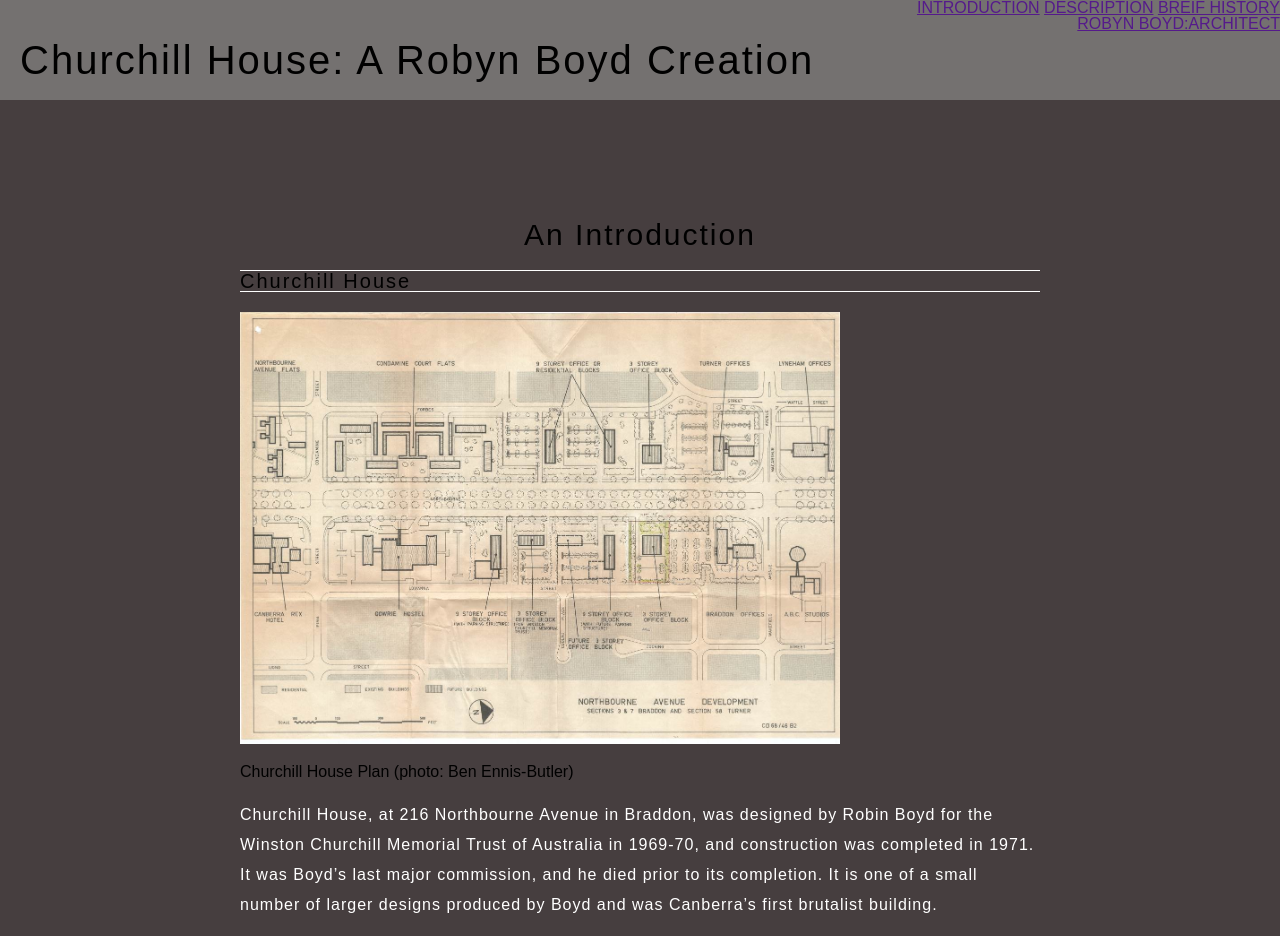
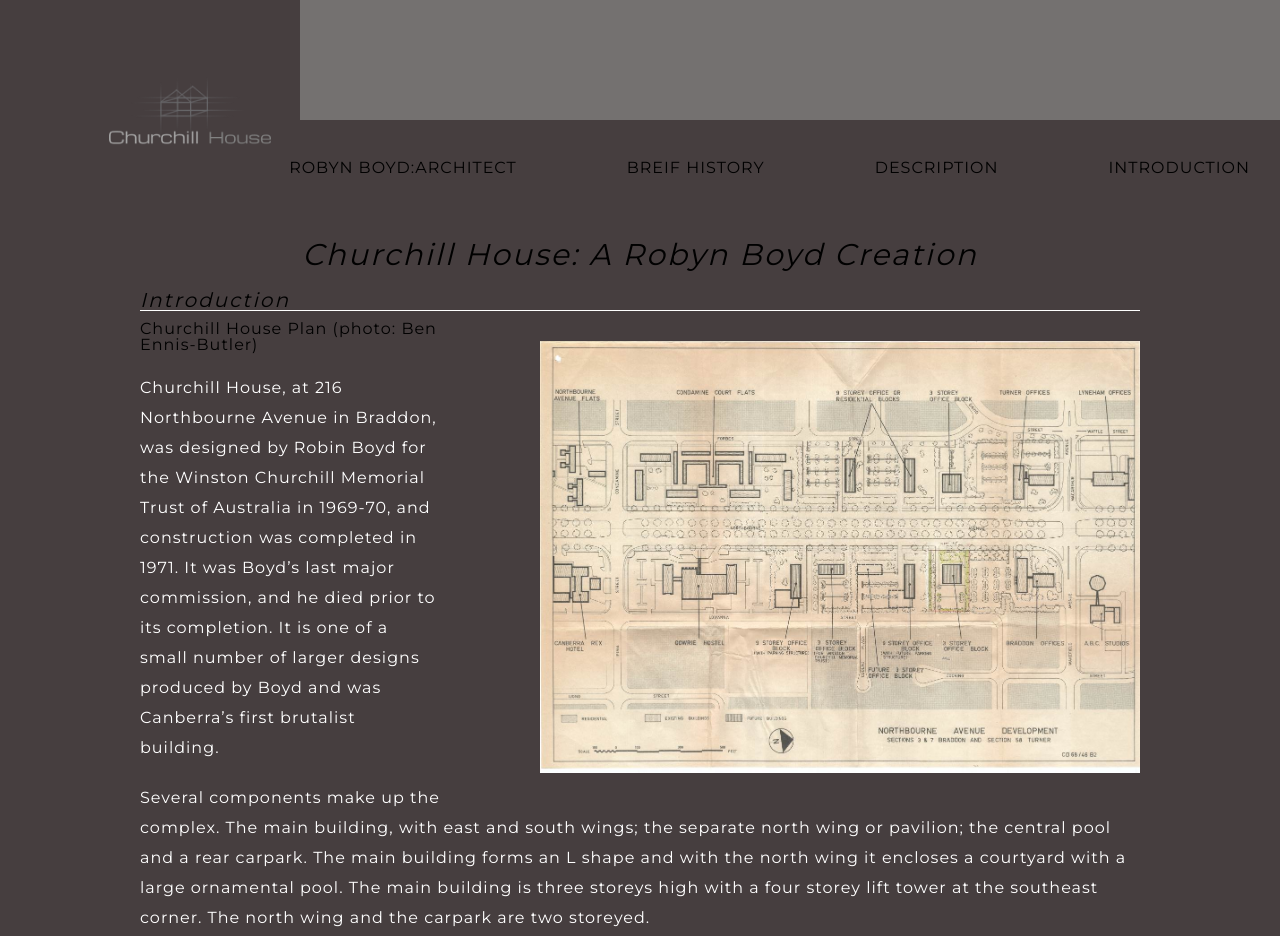
Before and after one commit to Hunta1/WEBSITE-DESIGN, a plain HTML site: page index.html in a window 1280 px wide. Shown: the top 936 px of the page. Drawn offline with Linux system fonts and the light colour scheme.

Commit message:
logo etc

```diff
--- a/assets/css/styles.css
+++ b/assets/css/styles.css
@@ -1,88 +1,159 @@
+@import url('https://fonts.googleapis.com/css?family=Montserrat:400,700&display=swap');
+
+
+ /* MAIN CONTENT */
 body {
-     background-color: #463E3f;
-     color: #000000;
-     font-family: sans-serif;
-     font-size: 16px;
+background-color:#463E3f;
+color:#000000;
+font-family:'Montserrat', sans-serif;
+font-size:16px;
+letter-spacing:1px;
 }
+
 figure {
-     width: 600px;
+width:1000px;
+padding-top:10px;
 }
+
 img {
-     width: 100%;
-     float: left;
-     padding-bottom: 20px;
-     padding-top: 20px;
+width:60%;
+float:right;
+padding-bottom:20px;
+padding-top:20px;
+padding-left:100px;
 }
+
 section {
-     margin: 100px 0;
-     background-color: #463E3f;
+margin:100px 0;
+background-color:#463E3f;
 }
 
 header {
-     background-color: #747170;
-     height: 100px;
+background-color:#747170;
+height:120px;
 
 }
+ /* --------------END MAIN CONTENT----------*/
+
+
+/* HEADINGS FONT SIZE POSITION */
 h1 {
-     font-size: 40px;
-     text-align: center;
-     background-color: #747170;
-     padding-top: 20px;
-     padding-bottom: 20px;
-     display: inline-block;
-     float: left;
+font-size:20px;
+text-align:left;
+background-color:#747170;
+padding-top:20px;
+padding-bottom:20px;
+display:inline-block;
+float:left;
 }
+
 h2 {
-     font-size: 30px;
-     text-align: center;
-     padding-bottom: 20px;
-     padding-top: 20px;
+font-size:30px;
+text-align:center;
+padding-bottom:20px;
+padding-top:20px;
 }
+
 h3 {
-     font-size: 20px;
+font-size:20px;
 }
+ul {
+list-style:circle;
+color:white;
+letter-spacing:1px;
+padding-bottom:3px;
+}
+
+p {
+color:white;
+letter-spacing:1px;
+line-height:30px;
+margin:20px 0;
+}
+
+
+
+h2,h3 {
+border-bottom:1px solid white;
+}
+
+h1,h2,h3 {
+letter-spacing:2px;
+font-style:italic ;
+}
+
+h4 {
+letter-spacing:2px;
+font-style:italic;
+font-size:30px;
+text-align:center;
+padding-bottom:20px;
+padding-top:20px;
+font-style: bold;
+}
+/*---------------------*/
+
+
+ /* NAVIGATION SECTION */
+nav {
+position:sticky;
+float: right;
+}
+
 nav ul li {
-     display: inline-block;
-     color: black;
-
-}
- nav ul{
-     text-align: right;
+display:inline-block;
+color:black;
+float:right;
+padding-left: 80px;
+padding-top: 40px;
+padding-right: 30px;
 
 
 }
 
- footer {
- 	background-color: #463E3f;
+nav ul {
+text-align:right;
+margin: 0;
+
 }
+
+a {
+	color: black;
+	text-decoration: none;
+
+}
+
+
+/* -----------------------*/
+
+
+/* FOOTER CODE */
 footer ul li {
-     display: inline-block;
+display:inline-block;
+padding-left: 80px;
+padding-bottom: 20px;
 }
- main {
-     background-color: #463E3f;
+footer,main {
+background-color:#463E3f;
 }
- ul {
-     list-style: square;
-     color: white;
-}
- p {
-     color: white;
-     letter-spacing: 1px;
-     line-height: 30px;
-     margin: 20px 0;
+/*------------------------*/
+
+
+ /* CLASSES */
+.sticky-header {
+position:sticky;
+top:0;
 }
 .wrapper {
-     width: 800px;
-     margin: 0px auto;
+width:1000px;
+margin:0 auto;
+}
+.logo {
+background-color: #463E3f;
+float:left;
+max-width: 100%;
+max-height: 100%;
+
 
 }
-.logo {
-	margin: 20px;
-	float: left;
-}
-h2,h3 {
-	border-bottom: 1px solid white;
-}
-h1,h2,h3 {
-	letter-spacing: 2px;
-}
+/*-----------------------*/
--- a/index.html
+++ b/index.html
@@ -8,29 +8,32 @@
     <link href="assets/css/styles.css" rel="stylesheet">
 </head>
 
-<body>
+<body class="sticky-header">
 
-
+    <div class=sticky-header>
 
         <header>
-            <div class="logo">
-            <h1>Churchill House: A Robyn Boyd Creation</h1>
-        </div>
+           <div class="logo">
+             <img src="assets/images/logofile.png" alt="logo" class="logo">
+           </div>
+
             <nav>
                 <ul>
-                    <li><a href="">INTRODUCTION</a></li>
-                    <li><a href="">DESCRIPTION</a></li>
-                    <li><a href="">BREIF HISTORY</a></li>
-                    <li><a href="">ROBYN BOYD:ARCHITECT</a></li>
+                    <li><a href="#intro">INTRODUCTION</a></li>
+                    <li><a href="#descript">DESCRIPTION</a></li>
+                    <li><a href="#hist">BREIF HISTORY</a></li>
+                    <li><a href="#robyn">ROBYN BOYD:ARCHITECT</a></li>
                 </ul>
             </nav>
         </header>
+         </div>
  <div class="wrapper">
         <main>
-            <section>
-                <h2>An Introduction </h2>
+            <section id="intro">
+                <h4>Churchill House: A Robyn Boyd Creation
+                  </h4>
 
-                <h3>Churchill House</h3>
+                <h3>Introduction</h3>
                 <figure>
                     <img src="assets/images/churchill-house-1.jpg" alt="plan drawing">
                     <figcaption> Churchill House Plan (photo: Ben Ennis-Butler)</figcaption>
@@ -45,19 +48,16 @@
 
             </section>
 
-            <section>
+            <section id="descript">
 
                 <h2>Description</h2>
-                <figure>
-                    <img src="assets/images/churchill-house-3.jpg" alt="blockscheme">
-                    <figcaption> Churchill House blockscheme (photo: Ben Ennis-Butler) </figcaption>
-                </figure>
+
                 <figure>
                     <img src="assets/images/churchill-house-34.jpg" alt="chruchfront">
                     <figcaption> Churchill house front(photo: Ben Ennis-Butler) </figcaption>
                 </figure>
 
-                <p> The complex comprises a number of components: the main building with its east and south wings, the separate north wing or pavilion, the pool and the rear carpark. The main building forms an L shape in plan, and with the north wing it encloses on three sides a courtyard in which the pool is located. The main building is of three storeys with a four storey lift tower at the southeast corner, the north wing is of two storeys, and the carpark is two storeyed.</p>
+                <p> The complex comprises a number of components: the main building with its east and south wings, the separate north wing or pavilion, the pool and the rear carpark. The main building forms an L shape in plan, and with the north wing it encloses on three sides a courtyard in which the pool is located. The main building is of three storeys with a four storey lift tower at the southeast corner, the north wing is of two storeys, and the carpark is two storeyed. </p>
             </section>
 
             <section>
@@ -100,6 +100,12 @@
 
                 <h3>Pool Area, Carpark and Landscaping</h3>
 
+                <figure>
+                    <img src="assets/images/churchill-house-44.jpg" alt="pool" <figcaption> COPYRIGHT MARK STRIZIC
+                    </figcaption>
+                </figure>
+
+
                 <p>The pool area is lower than the surrounding site, and being mostly enclosed by the wings, has the quality of a sunken courtyard. The pool area is reached by a large flight of concrete steps from the west, and features a pond which borders a large, raised central island which is reached from one side by a set of bridging steps. The island has concrete paving, garden beds and silver birch trees, and is the location for a large fibreglass statue of Sir Winston Churchill.</p>
 
                 <p>The carpark is constructed in off-form concrete, with walls displaying the texture of the timber formwork.</p>
@@ -118,12 +124,7 @@
                     <li>Off-form concrete, such as the west wall of the south wing and the spandrels to the south and east wings.</li>
                 </ul>
 
-                <figure>
-                    <img src="assets/images/churchill-house-47.jpg" alt="off-form">
-                    <figcaption>
-                        Churchill house off form concrete (photo: Ben Ennis-Butler)
-                    </figcaption>
-                </figure>
+
 
                 <p>In addition, it displays a number of the other features of this style.</p>
                 <ul>
@@ -153,28 +154,23 @@
 
             </section>
 
-            <section>
+            <section id="hist">
                 <h2>Brief History</h2>
                 <figure>
                     <img src="assets/images/church-5.png" alt="sketchhist" <figcaption> (photo: Ben Ennis-Butler)
                     </figcaption>
                 </figure>
+
+
+                <p>Churchill House was built by the Winston Churchill Memorial Trust of Australia. The Trust began consideration of erecting a building of its own in 1967 and formed a building committee in 1968. In 1969 it acquired a lease for land on Northbourne Avenue, the current site, and engaged the architect Robin Boyd to design the building.</p>
+
+                <p>The building was to provide offices for the Trust and in addition was to provide rental office accommodation for commercial tenants as a means of generating income for the Trust. Features of the original design included:</p>
                 <figure>
                     <img src="assets/images/churchill-house-10.jpg" alt="hist2">
                     <figcaption>
                         (photo: Ben Ennis-Butler)
                     </figcaption>
-                </figure>
-                <figure>
-                    <img src="assets/images/church-11.jpg" alt="hist3">
-                    <figcaption>
-                        (photo: Ben Ennis-Butler)
-                    </figcaption>
-                </figure>
-
-                <p>Churchill House was built by the Winston Churchill Memorial Trust of Australia. The Trust began consideration of erecting a building of its own in 1967 and formed a building committee in 1968. In 1969 it acquired a lease for land on Northbourne Avenue, the current site, and engaged the architect Robin Boyd to design the building.</p>
-
-                <p>The building was to provide offices for the Trust and in addition was to provide rental office accommodation for commercial tenants as a means of generating income for the Trust. Features of the original design included:</p>
+               </figure>
                 <ul>
 
                     <li>a glass exhibition pavilion, on the site of the current north wing, which housed a display on the work of the Trust;</li>
@@ -187,12 +183,19 @@
                 <p>Boyd died in 1971 before completion, and W K Williams was engaged by the Trust as its site representative to replace Boyd.</p>
 
                 <p>Robin Boyd CBE HFRAIA (1919-1971) is a noted Australian architect. Boyd was a member of a prominent artistic family, and combined a career as an architect, author and critic (Clerehan 1993). He was strongly influenced by the Modern Movement, and deeply interested in the development of Australian architecture. Boyd is often remembered best for his domestic architecture, as well as his books, but he also produced designs for larger scale works, such as in the case of Churchill House. Boyd was awarded the Gold Medal by the RAIA in 1969, and made an honorary fellow in 1970.</p>
+                 <figure>
+                    <img src="assets/images/church-11.jpg" alt="hist3">
+                    <figcaption>
+                        (photo: Ben Ennis-Butler)
+                    </figcaption>
+                </figure>
+
 
                 <p>Boyd was strongly influenced later in his career by the post-war concrete architecture produced in Japan (Taylor 1990:80). This Brutalist style is evident in the design for Menzies College Student Housing (1968) and in the design for Churchill House. In this latter phase, Boyd was seeking larger scale projects, although with only limited success.</p>
 
-                <p>During the 1990s(?) the glass pavilion was replaced by the current north wing.</p>
+                <p>During the 1990s the glass pavilion was replaced by the current north wing.</p>
 
-                <p>hurchill House is one of a number of Canberra buildings designed in the Late Twentieth Century Brutalist style. These include:</p>
+                <p>Churchill House is one of a number of Canberra buildings designed in the Late Twentieth Century Brutalist style. These include:</p>
                 <ul>
 
                     <li>National Gallery of Australia, 1971;</li>
@@ -204,7 +207,7 @@
                 <p>Churchill House is an early example in this context, and one of only two examples of an office building. While Brutalism has been described as an ethic rather than an aesthetic (Banham 1966:10), both office buildings display a more restrained form compared to the other buildings, several of which were intended to portray a distinctive image in the national capital.</p>
             </section>
 
-            <section>
+            <section id="robyn">
 
                 <h2>Robyn Boyd: Architect</h2>
                 <figure>
@@ -246,6 +249,12 @@
 
                 <p>In the 1960s he started to move away from the glass box functionalism of the International and Melbourne Regional styles arguing that it had a limited range of expression and instead tried, somewhat unsuccessfully, to land large prestigious commissions for advanced high-rise buildings. He submitted many designs, but few were successful. Those that he did win tended to be of a more moderate size, such as the Menzies College at La Trobe University or Churchill House. Taylor (1990:80) notes that Boyd’s interest in Brutalism was heavily influenced by his travels in Japan and he became known as the chief advocate in Australia for the “vigorous, concrete buildings of post-war Japan”, but goes on to note that his own attempts at major Brutalist designs show “...a somewhat crude, unexpressive, Brutalist aesthetic.</p>
 
+                <figure>
+                    <img src="assets/images/churchill-house-32.jpg" alt="markpic" <figcaption> COPYRIGHT MARK STRIZIC
+                    </figcaption>
+                </figure>
+
+
                 <p>Boyd’s later buildings are disappointing...”. Commentary in architectural journals and works on Boyd focus on his residential designs and larger Melbourne-based buildings. References to Churchill House mention that he was working on it at the time of his death, and the most favourable account comes from Serle’s 1995 biography that noted that it was the “only new work of any consequence” (p.308) and that tenders for “Boyd’s innovative design for Churchill House were surprisingly low” (p.309). Raisebeck (2017) noted that, “...Boyd’s works and writings from 1960- 1967 depict a relatively consistent commitment to a universal modernism tempered through a regional lense...exemplified in the earlier Zoology building”, while his later work demonstrates a stark change of focus and a less coherent whole with the different façades of Churchill House showing a different compositional treatment as a result of “...Boyd’s experimental bent and abandonment of an integrated and universal modernism.”</p>
 
                 <p>Boyd received the Royal Australian Institute of Architects Gold Medal in 1969 and was awarded a Commander of the Most Excellent Order of the British Empire (CBE) in 1971 for his services to architecture and government. In the same year he died suddenly from a stroke while recovering from an anaesthetic as part of treatment for an infection. As a result, his work on the Former Churchill House had to be completed by another architect, Bill Williams, who had been employed by Boyd to work on the project under the supervision of a more experienced architect, Neil Clerehan (who later designed the second storey of the north wing to replace the glass display pavilion). (Serle 1995)</p>
@@ -255,11 +264,10 @@
 
         <footer>
             <ul>
-                <li><a href="">HOME</a></li>
-                <li><a href="">INTRODUCTION</a></li>
-                <li><a href="">DESCRIPTION</a></li>
-                <li><a href="">BREIF HISTORY</a></li>
-                <li><a href="">ROBYN BOYD:ARCHITECT</a></li>
+                <li><a href="#intro">INTRODUCTION</a></li>
+                <li><a href="#descript">DESCRIPTION</a></li>
+                <li><a href="#hist">BREIF HISTORY</a></li>
+                <li><a href="#robyn">ROBYN BOYD:ARCHITECT</a></li>
             </ul>
         </footer>
     </div>
```
Also changed, not shown: assets/images/logofile.png (added), 2 other files. Lines whose indentation alone changed are shown as unchanged.
